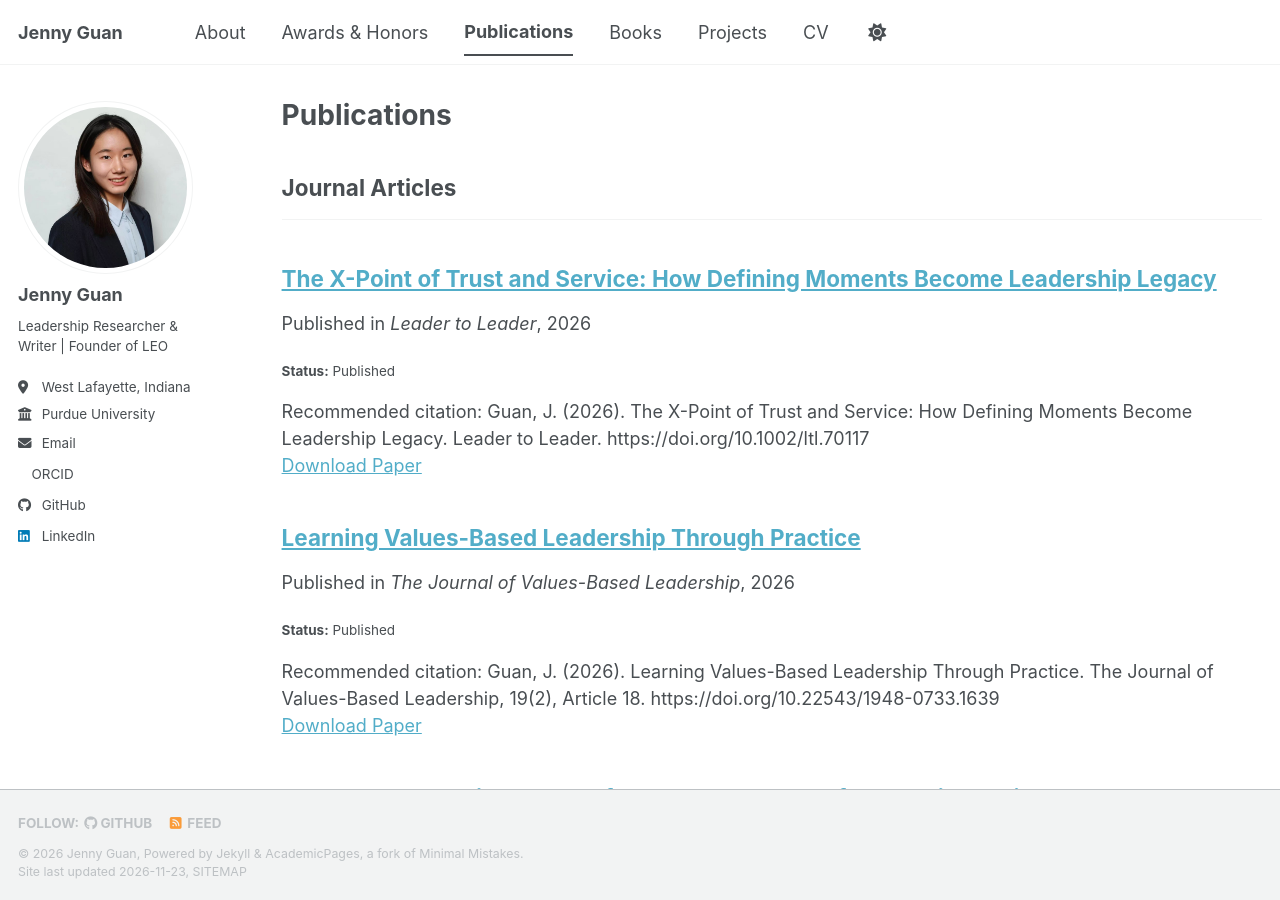
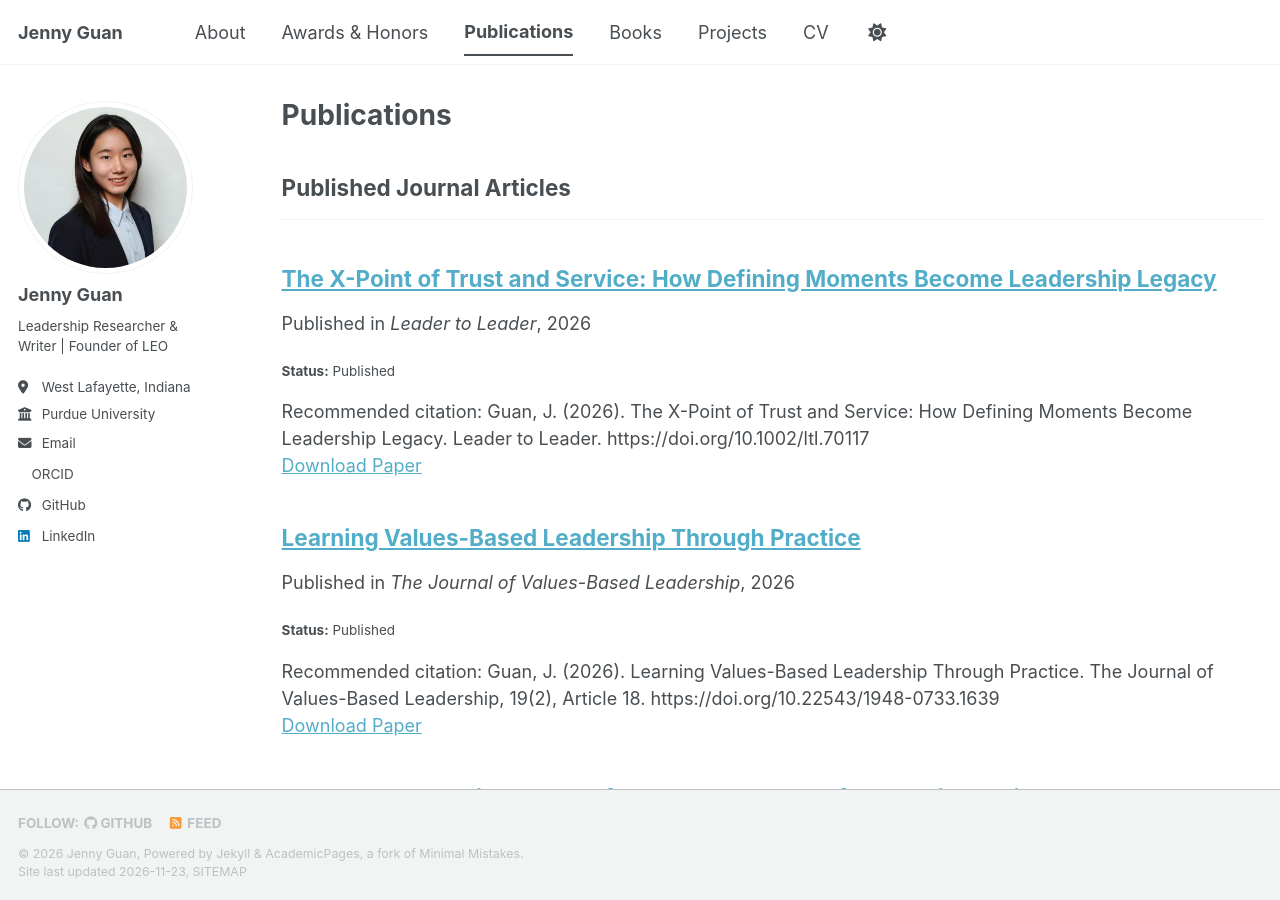
Before and after one commit to JennyGuan101/JennyGuan101.github.io, a Jekyll site: the page built from _pages/publications.html, in a window 1280 px wide and 900 px high. Built offline with Jekyll 4.4.1, drawn with Linux system fonts in a browser that asks for light colours; a script bundle is joined from its source files by our own code; a style sheet for code colours, icons or effects is not loaded.

Commit message:
Update _config.yml

```diff
--- a/_config.yml
+++ b/_config.yml
@@ -81,10 +81,12 @@ author:
 
 # Publication Category - The following the list of publication categories and their headings
 publication_category:
+  manuscripts:
+    title: 'Published Journal Articles'
+  forthcoming:
+    title: 'Forthcoming Journal Articles'
   books:
     title: 'Books'
-  manuscripts:
-    title: 'Journal Articles'
   conferences:
     title: 'Conference Papers'
 
```
